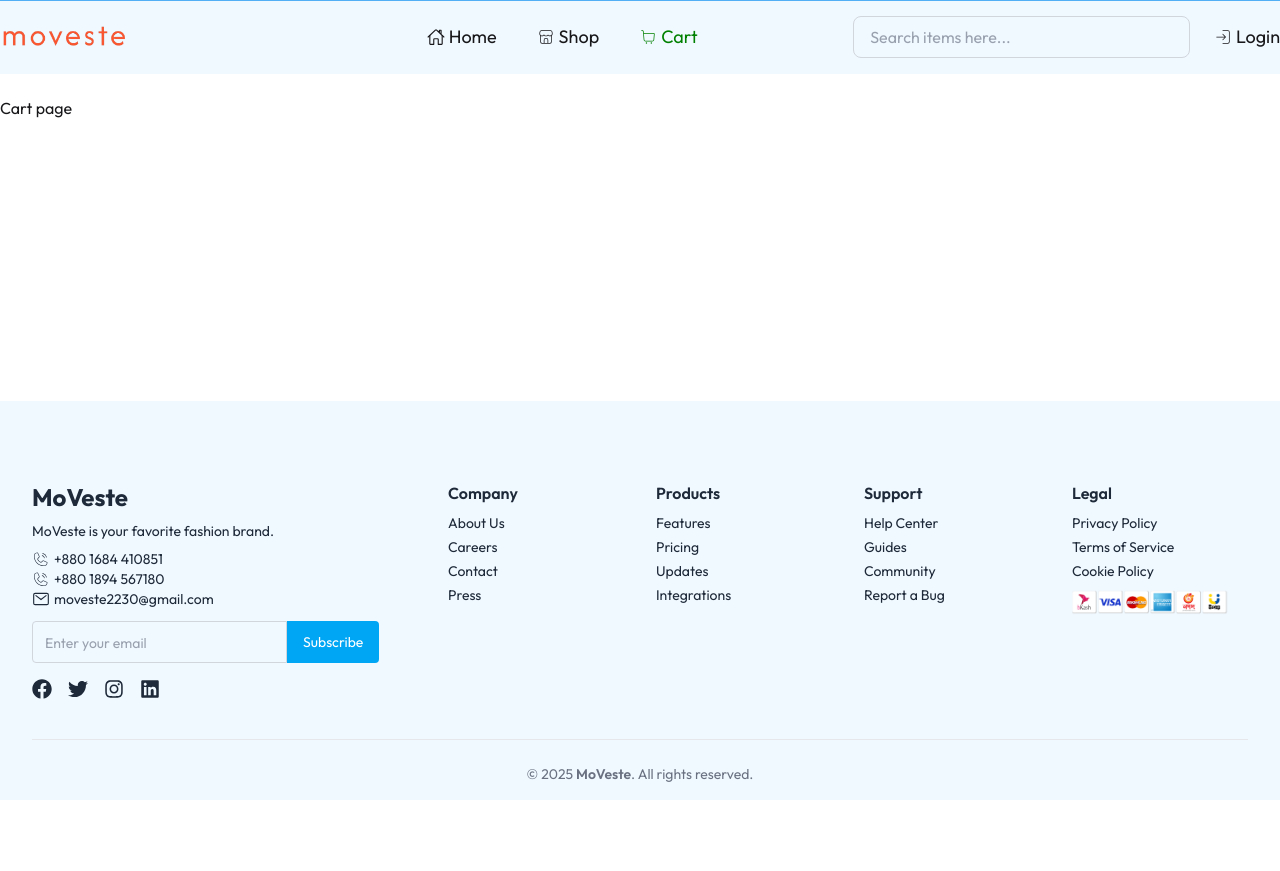
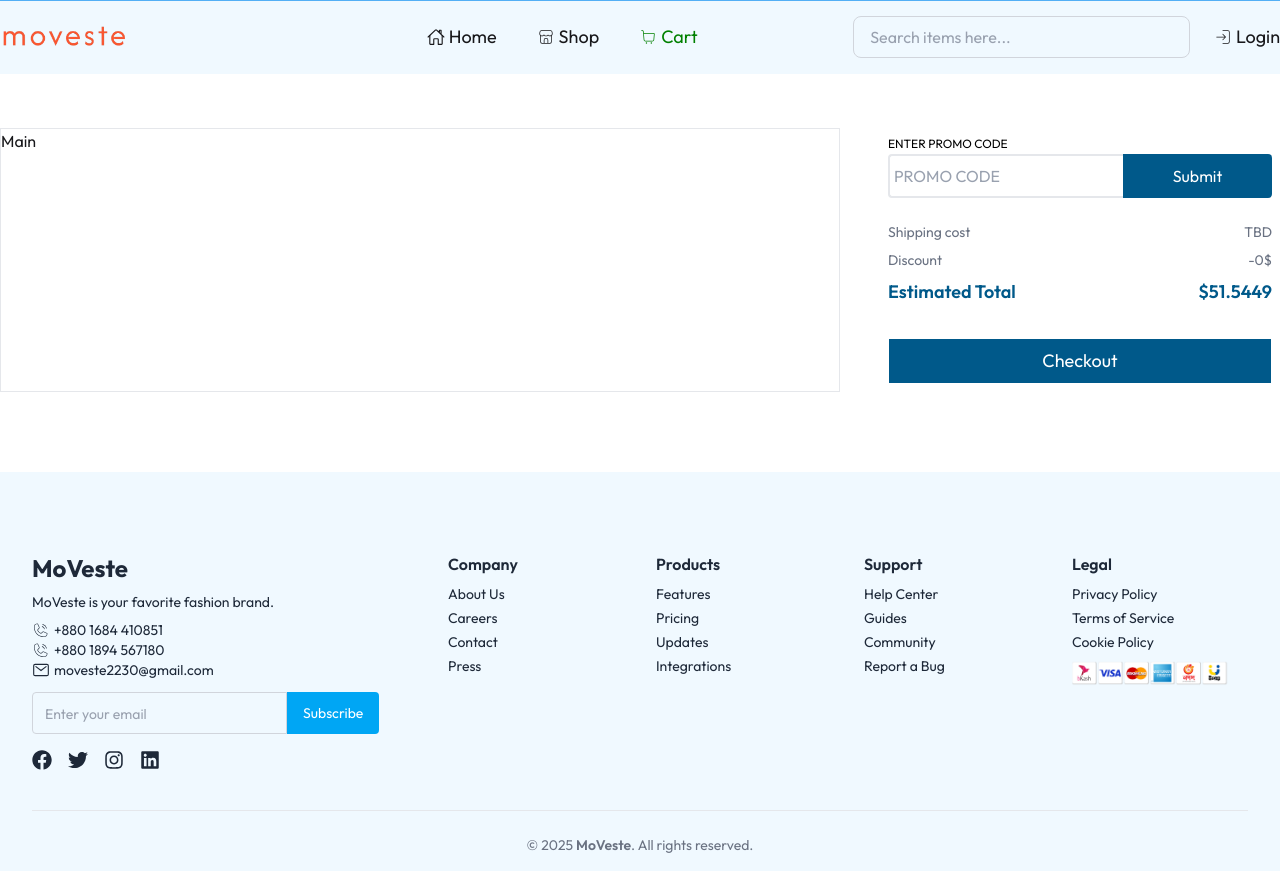
Before and after one commit to aburayhan-bpi/moveste-store-client, a React (Vite) app: page /cart in a window 1280 px wide. Before the commit the page ends 800 px from the top, so only its background shows below. Built offline with nearby package versions, Linux system fonts and the light colour scheme.

Commit message:
cart cost overview sectino added

```diff
--- a/src/index.css
+++ b/src/index.css
@@ -19,7 +19,7 @@
   text-decoration: none;
 }
 
-a:not(.no-underline)::after {
+/* a:not(.no-underline)::after {
   content: "";
   position: absolute;
   bottom: 0;
@@ -32,7 +32,7 @@
 
 a:not(.no-underline):hover::after {
   width: 100%;
-}
+} */
 
 /* Keep your other existing styles as-is */
 body {
--- a/src/pages/Cart/Cart.jsx
+++ b/src/pages/Cart/Cart.jsx
@@ -1,9 +1,57 @@
-import React from "react";
-
 const Cart = () => {
   return (
-    <div className="pt-24">
-      <h2>Cart page</h2>
+    <div className="">
+      <div className="w-full max-w-7xl mx-auto px-4 xl:px-0 mt-32 pb-20">
+        {/* Cart Section Start */}
+        <div className="md:grid grid-cols-12 space-y-6 md:space-y-0 md:gap-10">
+          {/* Main */}
+          <div className="col-span-8 border border-gray-200">Main</div>
+          {/* Sidebar */}
+          <div className="items-center justify-center col-span-4 border-gray-200 p-2">
+            {/* Promo Code Input Field & Buttons Start */}
+            <div className="flex items-center">
+              <div className="flex flex-col">
+                <label
+                  className="uppercase text-xs text-black mb-[2px]"
+                  htmlFor="promoInput"
+                >
+                  Enter promo code
+                </label>
+                <input
+                  className="w-fit pl-1 h-11 border-t-2 border-b-2 border-l-2 border-gray-200 rounded-l placeholder:text-md placeholder:text-gray-400 focus: outline-none uppercase"
+                  name="promoInput"
+                  type="text"
+                  placeholder="Promo Code"
+                />
+              </div>
+              <button className="w-full self-end bg-sky-800 hover:bg-sky-900 transition-all duration-300 hover:cursor-pointer text-white h-11 rounded-r">
+                Submit
+              </button>
+            </div>
+            {/* Promo Code Input Field & Buttons End */}
+
+            {/* Expense Overview with Total */}
+            <div className="mt-6 text-gray-500 space-y-2 text-sm">
+              <div className="flex justify-between">
+                <p>Shipping cost</p>
+                <p>TBD</p>
+              </div>
+              <div className="flex justify-between">
+                <p>Discount</p>
+                <p>-0$</p>
+              </div>
+              <div className="flex justify-between text-sky-800 text-lg font-semibold mt-2">
+                <p>Estimated Total</p>
+                <p>$51.5449</p>
+              </div>
+            </div>
+            {/* Checkout Button */}
+            <button className="w-full flex justify-center items-center border py-2 mt-8 hover:cursor-pointer bg-sky-800 hover:bg-sky-900 transition-all duration-300 text-white text-lg">
+              Checkout
+            </button>
+          </div>
+        </div>
+      </div>
     </div>
   );
 };
--- a/src/pages/Shop/Sidebar.jsx
+++ b/src/pages/Shop/Sidebar.jsx
@@ -57,7 +57,7 @@
 
         {/* Category */}
         <div className="collapse bg-white border border-gray-300 rounded-md shadow-sm px-2">
-          <input type="checkbox" />
+          <input type="checkbox" defaultChecked/>
           <div className="collapse-title font-semibold text-sm border-b border-gray-200 cursor-pointer">
             Category
           </div>
@@ -81,7 +81,7 @@
 
         {/* Color */}
         <div className="collapse bg-white border border-gray-300 rounded-md shadow-sm px-2">
-          <input type="checkbox" />
+          <input type="checkbox" defaultChecked/>
           <div className="collapse-title font-semibold text-sm border-b border-gray-200 cursor-pointer">
             Color
           </div>
@@ -105,7 +105,7 @@
 
         {/* Size */}
         <div className="collapse bg-white border border-gray-300 rounded-md shadow-sm px-2">
-          <input type="checkbox" />
+          <input type="checkbox" defaultChecked/>
           <div className="collapse-title font-semibold text-sm border-b border-gray-200 cursor-pointer">
             Size
           </div>
@@ -129,7 +129,7 @@
 
         {/* Brand */}
         <div className="collapse bg-white border border-gray-300 rounded-md shadow-sm px-2">
-          <input type="checkbox" />
+          <input type="checkbox" defaultChecked/>
           <div className="collapse-title font-semibold text-sm border-b border-gray-200 cursor-pointer">
             Brand
           </div>
```
